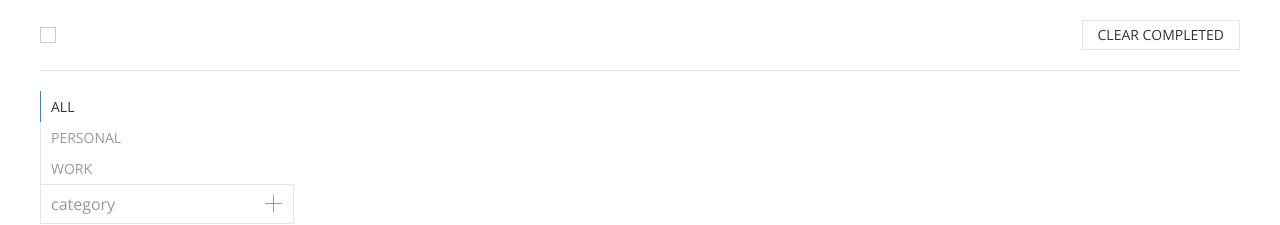
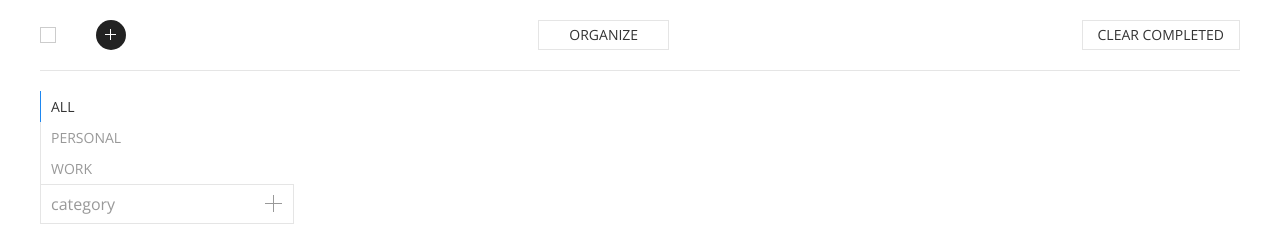
Before and after one commit to samuelkarani/todolist-react, a React (Create React App) app: page / in a window 1280 px wide. Shown: the top 225 px of the page. Built offline with nearby package versions, Linux system fonts and the light colour scheme; no server answers.

Commit message:
checkpoint

```diff
--- a/src/components/AppBar.js
+++ b/src/components/AppBar.js
@@ -1,10 +1,7 @@
-import React, { PureComponent } from "react";
+import React from "react";
 import PropTypes from "prop-types";
 import Search from "./Search";
-
-export default class AppBar extends PureComponent {
-  render() {
-    const {
+const AppBar = ({
   allCompleted,
   handleToggleCompleteAll,
   handleClearCompleted,
@@ -12,8 +9,7 @@ export default class AppBar extends PureComponent {
   handleSearch,
   showSearch,
   filter
-    } = this.props;
-    return (
+}) => (
   <div className="uk-flex uk-flex-middle uk-flex-between">
     <div className="uk-flex uk-flex-middle uk-grid">
       <div>
@@ -26,9 +22,9 @@ export default class AppBar extends PureComponent {
         />
       </div>
 
-          {/* <div>
+      <div>
         <button href="" uk-marker="" onClick={handleAdd} />
-          </div> */}
+      </div>
     </div>
 
     {showSearch && (
@@ -37,12 +33,11 @@ export default class AppBar extends PureComponent {
       </div>
     )}
 
-        {/* TODO */}
-        {/* <div>
+    <div>
       <button className="uk-button uk-button-default uk-form-small">
         Organize
       </button>
-        </div> */}
+    </div>
 
     <div>
       <button
@@ -54,8 +49,6 @@ export default class AppBar extends PureComponent {
     </div>
   </div>
 );
-  }
-}
 
 AppBar.propTypes = {
   allCompleted: PropTypes.bool.isRequired,
@@ -66,3 +59,5 @@ AppBar.propTypes = {
   filter: PropTypes.string.isRequired,
   showSearch: PropTypes.bool.isRequired
 };
+
+export default AppBar;
--- a/src/components/Search.js
+++ b/src/components/Search.js
@@ -1,7 +1,5 @@
 import React from "react";
 import PropTypes from "prop-types";
-
-// TODO handle internal state
 
 const Search = ({ handleSearch, filter }) => {
   return (
--- a/src/components/TodoItem.js
+++ b/src/components/TodoItem.js
@@ -1,9 +1,7 @@
-import React, { PureComponent } from "react";
+import React from "react";
 import PropTypes from "prop-types";
 
-export default class TodoItem extends PureComponent {
-  render() {
-    const {
+const TodoItem = ({
   id,
   completed,
   title,
@@ -12,8 +10,7 @@ export default class TodoItem extends PureComponent {
   handleChangeTitle,
   handleRemove,
   handleDuplicate
-    } = this.props;
-    return (
+}) => (
   <li data-status={status}>
     <div className="uk-flex uk-flex-middle uk-grid">
       <div>
@@ -57,8 +54,6 @@ export default class TodoItem extends PureComponent {
     </div>
   </li>
 );
-  }
-}
 
 TodoItem.propTypes = {
   id: PropTypes.number.isRequired,
@@ -70,3 +65,5 @@ TodoItem.propTypes = {
   handleRemove: PropTypes.func.isRequired,
   handleDuplicate: PropTypes.func.isRequired
 };
+
+export default TodoItem;
```
Also changed, not shown: src/components/TodoList.js (+4 -7 lines). Lines whose indentation alone changed are shown as unchanged.
